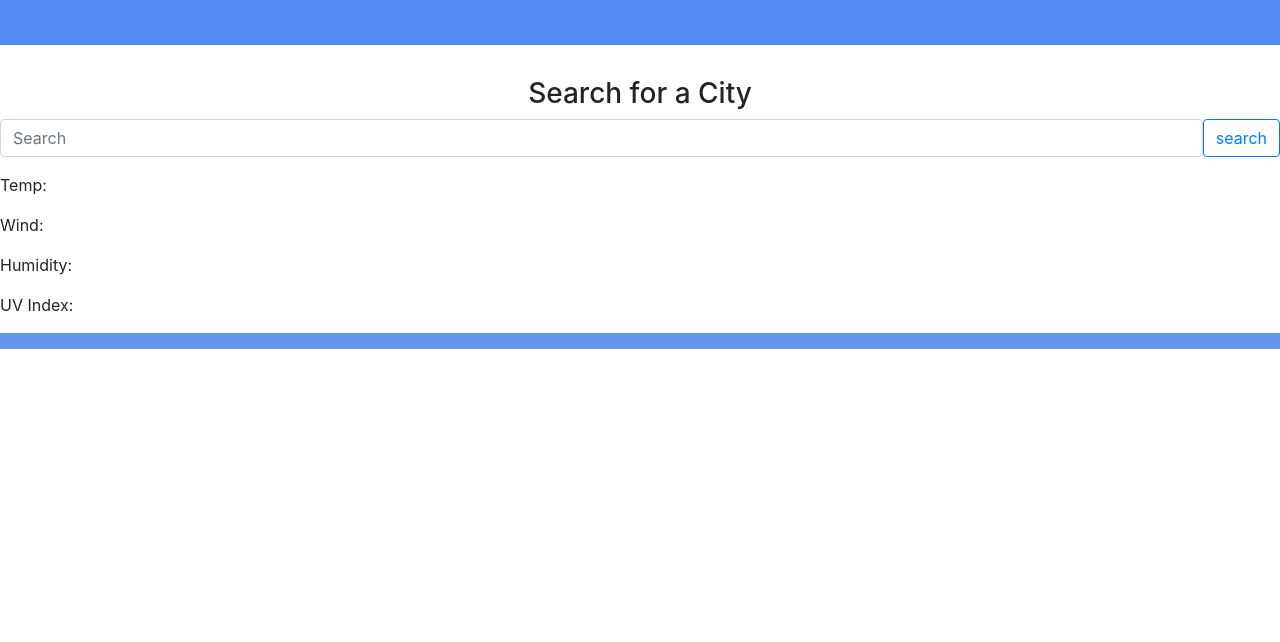
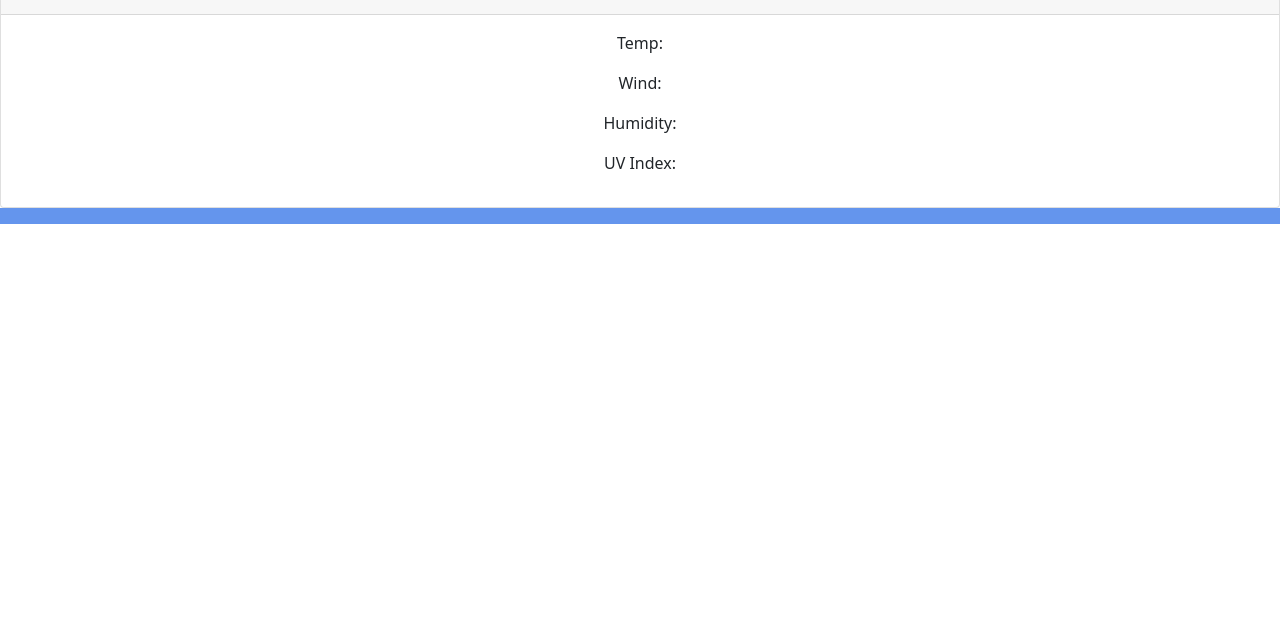
Before and after one commit to mollymoo002/H6_API_Weather_App, a plain HTML site: page index.html in a window 1280 px wide. Shown: the part 158-800 px from the top of the page. Drawn offline with nearby package versions, Linux system fonts and the light colour scheme.

```diff
--- a/assets/js/script.js
+++ b/assets/js/script.js
@@ -1,15 +1,3 @@
-// GIVEN a weather dashboard with form inputs
-//✅WHEN I search for a city
-//✅THEN I am presented with current and future conditions for that city and that city is added to the search history
-//✅WHEN I view current weather conditions for that city
-//✅THEN I am presented with the city name, the date, an icon representation of weather conditions, the temperature, the humidity, the wind speed, and the UV index
-//✅WHEN I view the UV index
-//✅THEN I am presented with a color that indicates whether the conditions are favorable, moderate, or severe
-//✅WHEN I view future weather conditions for that city
-//✅THEN I am presented with a 5-day forecast that displays the date, an icon representation of weather conditions, the temperature, the wind speed, and the humidity
-// WHEN I click on a city in the search history
-// THEN I am again presented with current and future conditions for that city
-
 var searchBtnEl = $("#save-button");
 var tempTextEl = $("#temp");
 var windTextEl = $("#wind");
@@ -31,6 +19,7 @@ function getApi() {
     .then(function (response) {
       return response.json();
     })
+
     // defined the temp, wind, and humidity. Then it adds that to the p tags I hardcoded with labels
     .then(function (data) {
       var tempMain = data.main.temp;
@@ -48,6 +37,7 @@ function getApi() {
             var buttonList = searchHistory.html('<button id="history-button">' + cityHistory[i] + '</button>');
             buttonList++;
       };
+
       getCityHistory();
       cityHistory.push(city);
       localStorage.setItem("City", JSON.stringify(cityHistory));
@@ -66,6 +56,7 @@ function getApi() {
         .then(function (response) {
           return response.json();
         })
+
         // displays the uv index and color codes it depending on the number
         .then(function (data) {
           var uvColor = data.current.uvi;
@@ -88,7 +79,6 @@ function getApi() {
 
         //   gets the 5 day forecast for the city that the user searched for
           var forecastInfo = '';
-          forecastInfo += city;
           $.each(data.daily, function (index, val) {
             //   loops through the different days and creates a list of values to display like wind, humidity, and temperature
             if (index < 5) {
@@ -102,6 +92,7 @@ function getApi() {
                 forecastInfo += "</ul>";
             }
           })
+
         //   displays the text content of the unordered list above and not just what is in the quotes
           $("#forecast").html(forecastInfo);
         });
--- a/index.html
+++ b/index.html
@@ -1,7 +1,7 @@
 <!DOCTYPE html>
 <head>
     <title>Weather Dashboard</title>
-    <link rel="stylesheet" href="https://stackpath.bootstrapcdn.com/bootstrap/4.1.3/css/bootstrap.min.css" integrity="sha384-MCw98/SFnGE8fJT3GXwEOngsV7Zt27NXFoaoApmYm81iuXoPkFOJwJ8ERdknLPMO" crossorigin="anonymous">
+    <link href="https://cdn.jsdelivr.net/npm/bootstrap@5.1.3/dist/css/bootstrap.min.css" rel="stylesheet" integrity="sha384-1BmE4kWBq78iYhFldvKuhfTAU6auU8tT94WrHftjDbrCEXSU1oBoqyl2QvZ6jIW3" crossorigin="anonymous">
     <link rel="stylesheet" type="text/css" href="assets/css/style.css">
 </head>
 <body>
@@ -24,12 +24,14 @@
 
     </div>
 
-      <div id="weather-info">
-          <p id="city"></p>
-          <p>Temp: <span id="temp"></span></p>
-          <p>Wind: <span id="wind"></span></p>
-          <p></span>Humidity: <span id="humidity"></span></p>
-          <p>UV Index:<span id="uv"></span></p>
+      <div id="weather-info" class="card text-center">
+          <p id="city" class="card-header"></p>
+          <div class="card-body">
+            <p>Temp: <span id="temp"></span></p>
+            <p>Wind: <span id="wind"></span></p>
+            <p></span>Humidity: <span id="humidity"></span></p>
+            <p>UV Index:<span id="uv"></span></p>
+          </div>
       </div>
 
       <div id="forecast" class="d-flex p-2">
```
Also changed, not shown: 1 other file.
